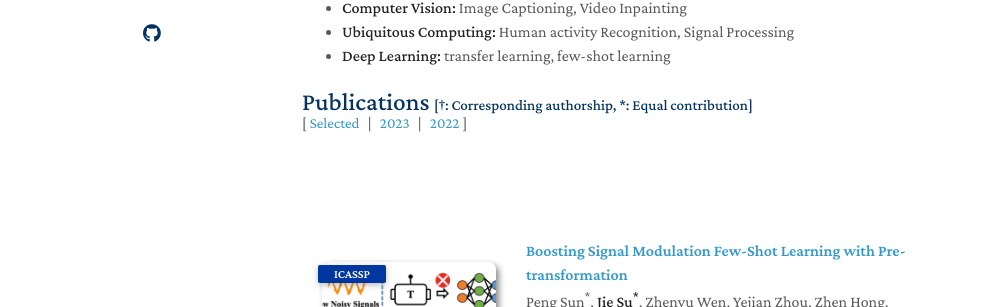
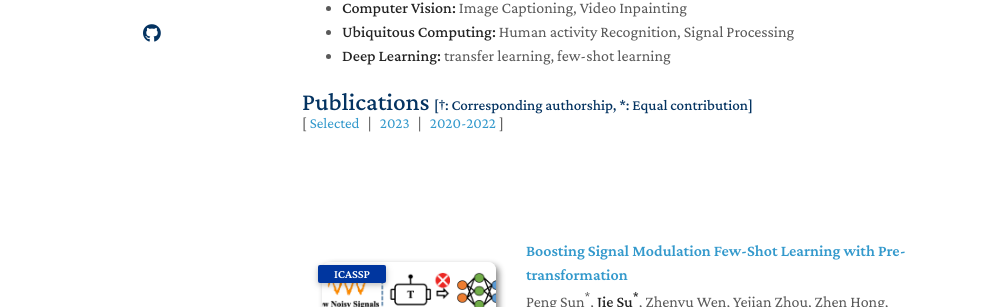
Before and after one commit to Jie-su/Jie-su.github.io, a Jekyll site: the page built from index.md, in a window 1280 px wide and 1303 px high. Shown: the part 363-670 px from the top of the window, without its empty margins (168-1149 px from the left). Built offline with Jekyll 4.4.1, drawn with Linux system fonts in a browser that asks for light colours; nearby versions of some CDN libraries; a style sheet for code colours, icons or effects is not loaded; our own code applies the rules of GitHub Pages for plain Markdown files.

Commit message:
update new paper

```diff
--- a/_includes/publications.md
+++ b/_includes/publications.md
@@ -10,7 +10,7 @@
     <span style="margin-left: 5px; margin-right: 5px;">|</span>
     <a href="#" onclick="filterByAttribute('year', '2023')" style="font-size:15px;">2023</a>
     <span style="margin-left: 5px; margin-right: 5px;">|</span>
-    <a href="#" onclick="filterByAttribute('year', '2020-2022')" style="font-size:15px;">2022</a>
+    <a href="#" onclick="filterByAttribute('year', '2022')" style="font-size:15px;">2020-2022</a>
     <temp style="font-size:15px;">]</temp>
 </div>
 
```
